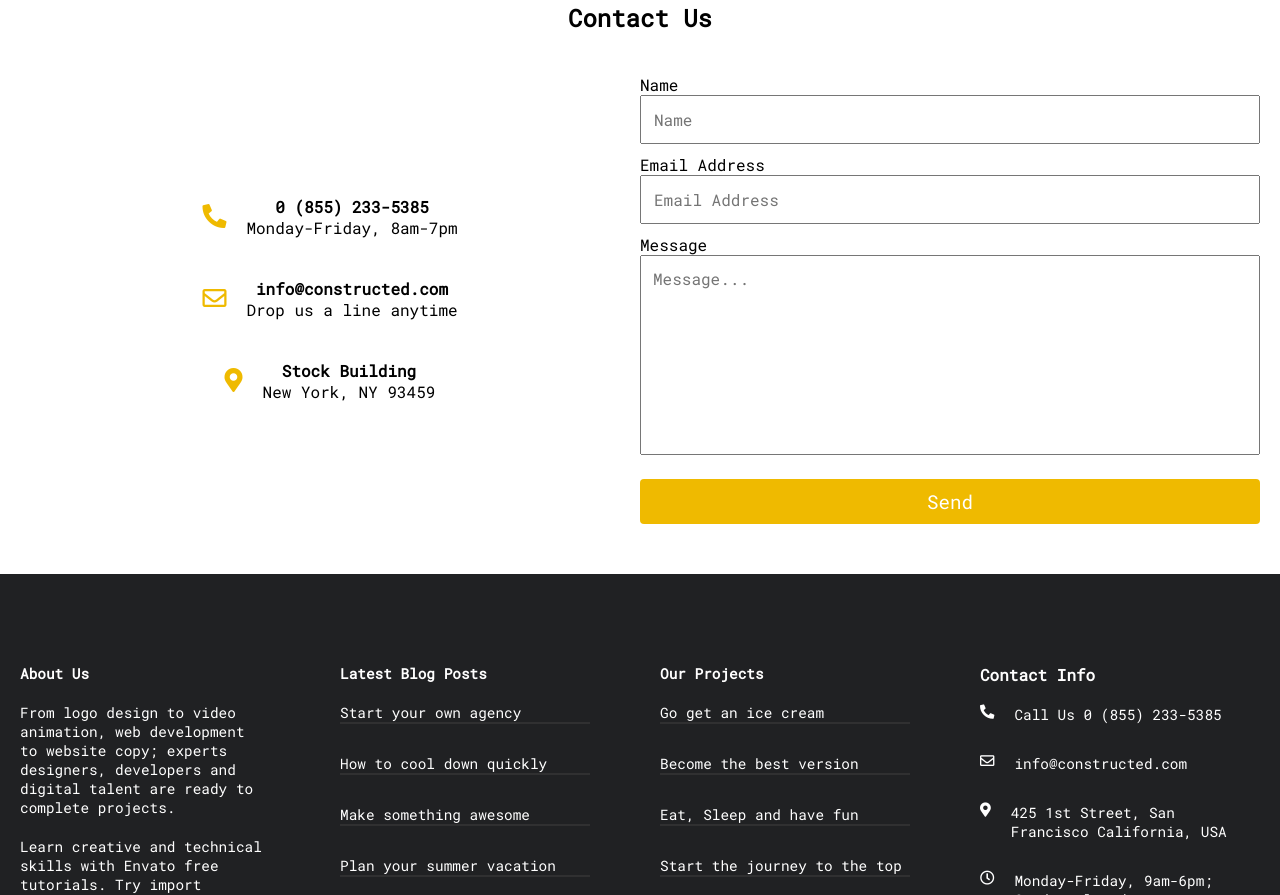
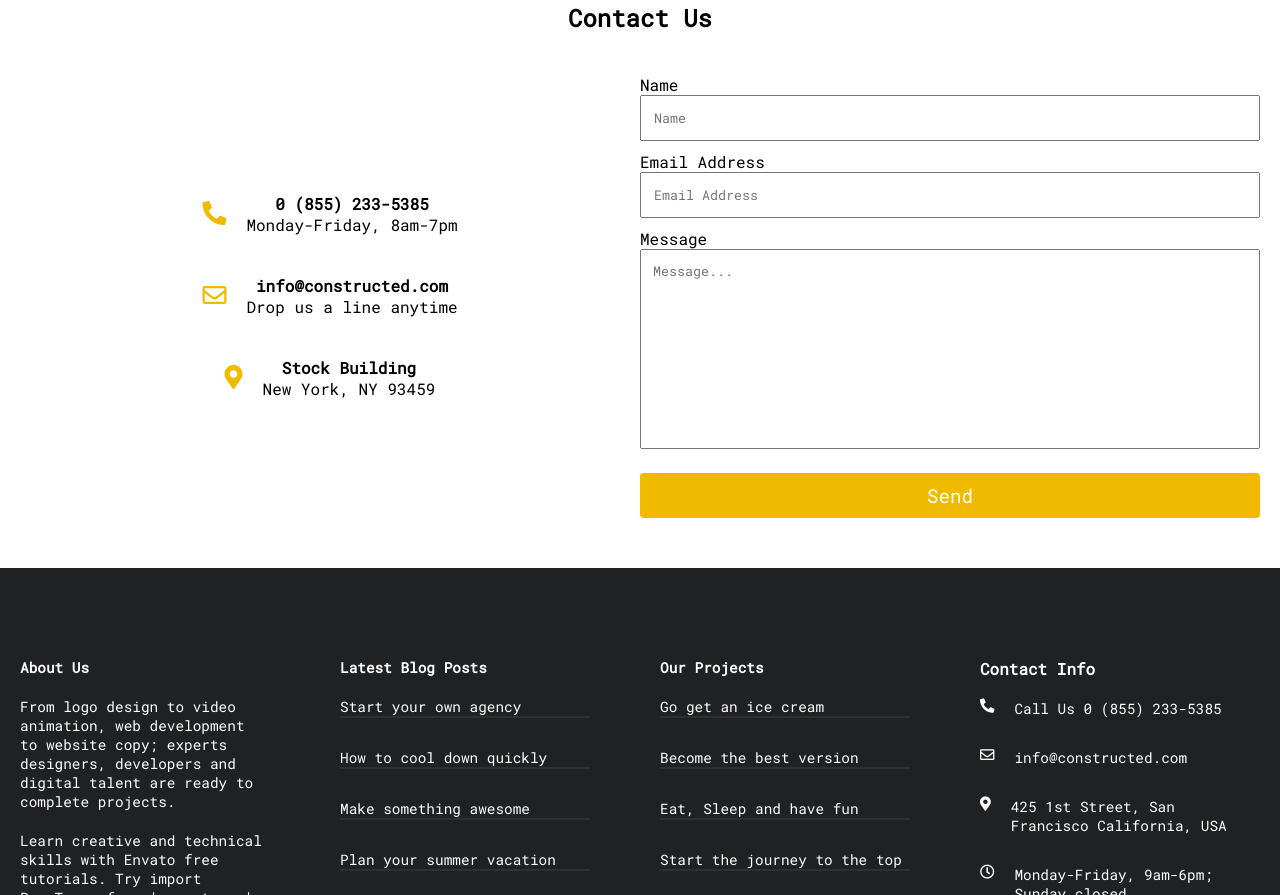
Before and after one commit to harika09/react_business_page, a React (Create React App) app: page / in a window 1280 px wide. Shown: the part 5489-6384 px from the top of the page. Built offline with nearby package versions, Linux system fonts and the light colour scheme.

Commit message:
fix safari on form issue

```diff
--- a/public/index.html
+++ b/public/index.html
@@ -3,7 +3,7 @@
   <head>
     <meta charset="utf-8" />
     <link rel="icon" href="%PUBLIC_URL%/favicon.ico" />
-    <meta name="viewport" content="width=device-width, initial-scale=1" />
+    <meta name="viewport" content="width=device-width, initial-scale=1, maximum-scale=1" />
     <meta name="theme-color" content="#000000" />
     <meta
       name="description"
--- a/src/components/styles/Contact.css
+++ b/src/components/styles/Contact.css
@@ -52,7 +52,6 @@ textarea {
   width: 100%;
   padding: 12px;
   margin-bottom: 10px;
-  font-size: 16px;
 }
 
 textarea {
```
